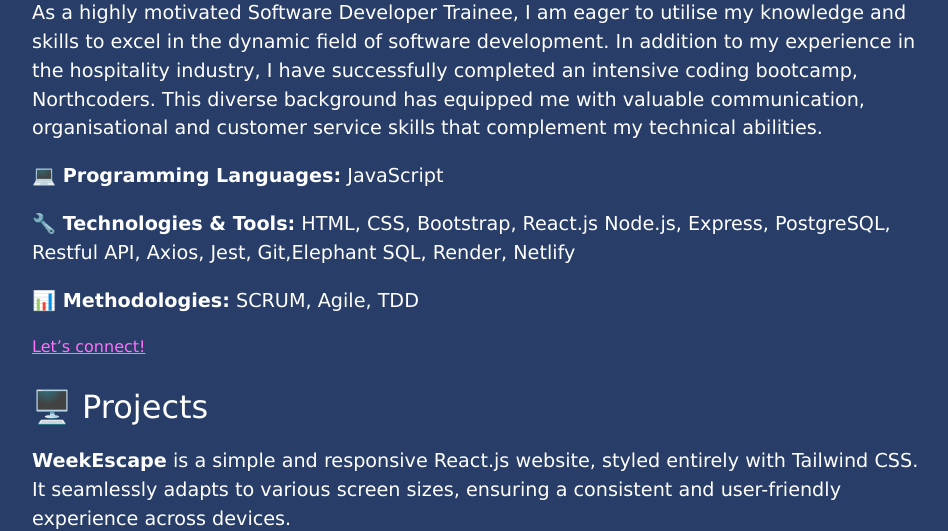
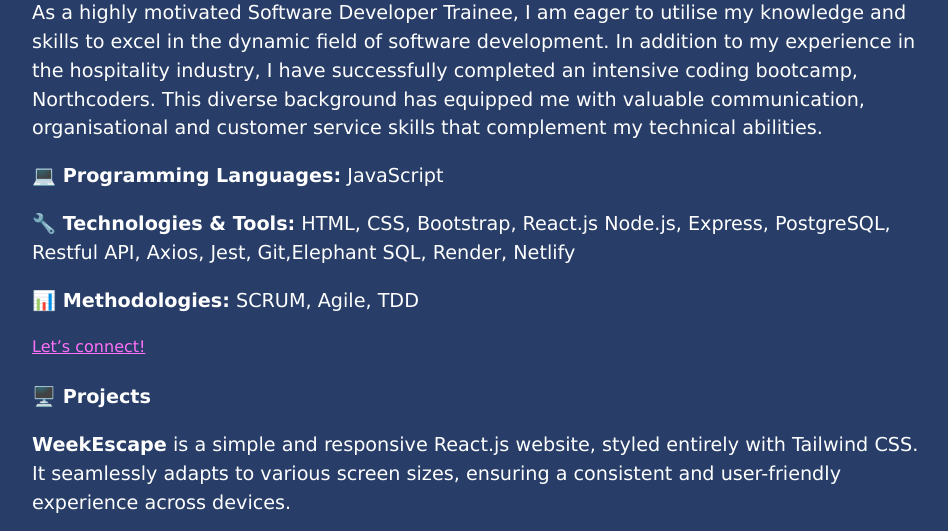
Before and after one commit to valy0804/valentinadev, a website: page public/index.html in a window 1280 px wide. Shown: the part 422-953 px from the top of the page, without its empty margins (164-1112 px from the left). Drawn offline with nearby package versions, Linux system fonts and the light colour scheme.

Commit message:
Update index.html

```diff
--- a/public/index.html
+++ b/public/index.html
@@ -47,7 +47,7 @@ As a highly motivated Software Developer Trainee, I am eager to utilise my knowl
             <br />
             <br />
 
-             <h2>🖥️ Projects</h2>
+             <p><strong>🖥️ Projects</strong></p>
 
             <p><strong>WeekEscape</strong> is a simple and responsive React.js website, styled entirely with Tailwind CSS. It seamlessly adapts to various screen sizes, ensuring a consistent and user-friendly experience across devices. </p>
             <div class="img-container">
```
